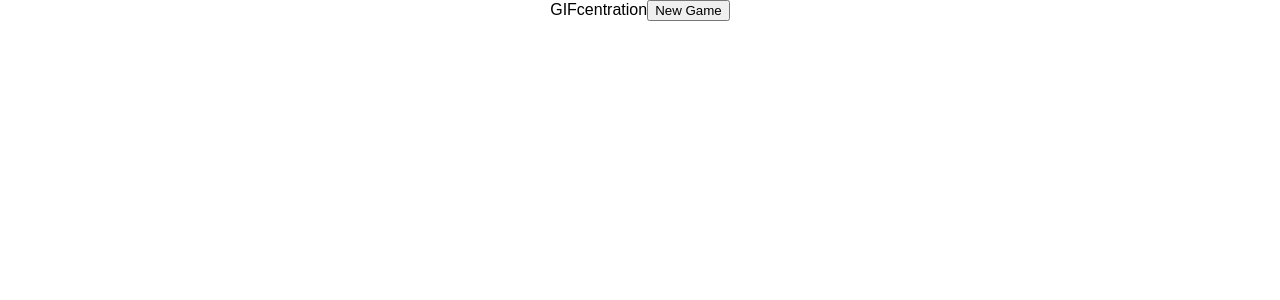
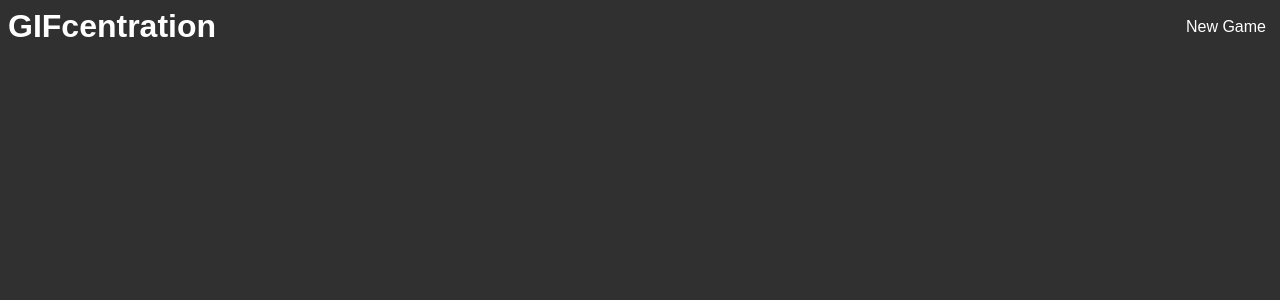
Before and after one commit to mstop4/gifcentration-client, a React (Create React App) app: page / in a window 1280 px wide. Shown: the top 300 px of the page. Built offline with nearby package versions, Linux system fonts and the light colour scheme.

Commit message:
styled menubar

```diff
--- /dev/null
+++ b/src/css/MenuBar.css
@@ -0,0 +1,28 @@
+.menubar {
+  color: white;
+  display: flex;
+  justify-content: space-between;
+  align-items: center;
+  padding: 8px;
+}
+
+.menubar-left {
+  float: left;
+}
+
+.menubar-right {
+  float: right;
+}
+
+.menubar h1 {
+  display: inline;
+  font-size: 2em;
+}
+
+.newgame {
+  border: 0;
+  background-color: #303030;
+  background-color: rgba(0,0,0,0);
+  color: white;
+  font-size: 1em;
+}
--- a/src/css/QueryBox.css
+++ b/src/css/QueryBox.css
@@ -1,4 +1,5 @@
 .query-background {
+  color: white;
   left: 0;
   top: -100%;
   width: 100%;
@@ -26,19 +27,29 @@
 
 .query-loading {
   font-size: 3em;
-  color: white;
 }
 
 .query-input {
-  color: white;
   font-size: 3em;
   background-color: black;
   background-color: rgba(0,0,0,0);
   border: 0;
   border-bottom: 1px solid;
   border-color: white;
+  color: white;
 }
 
 .query-input:focus {
   outline: none;
 }
+
+.query-close {
+  background-color: black;
+  background-color: rgba(0,0,0,0);
+  color: white;
+  border: 0;
+  position: absolute;
+  top: 20px;
+  right: 45px;
+  font-size: 3em;
+}
--- a/src/css/index.css
+++ b/src/css/index.css
@@ -2,4 +2,5 @@ body {
   margin: 0;
   padding: 0;
   font-family: sans-serif;
+  background-color: #303030;
 }
--- a/src/js/App.js
+++ b/src/js/App.js
@@ -23,7 +23,7 @@ class App extends Component {
     this.serverAddress = null
     this.myCardArray = React.createRef()
 
-    this.handleNewGame = this.handleNewGame.bind(this)
+    this.handleToggleQuery = this.handleToggleQuery.bind(this)
     this.handleQueryChange = this.handleQueryChange.bind(this)
     this.handleQuerySubmit = this.handleQuerySubmit.bind(this)
     this.handleImageLoad = this.handleImageLoad.bind(this)
@@ -41,6 +41,9 @@ class App extends Component {
     let keys = Object.keys(this.state.imageLoaded)
     let done = null
 
+    if (this.state.loadError) {
+      done = true
+    } else {
       if (keys.length > 0) {
         done = true
 
@@ -49,6 +52,7 @@ class App extends Component {
         })
       } else {
         done = false
+      }
     }
 
     if (!this.state.isAllLoaded && done) {
@@ -60,7 +64,7 @@ class App extends Component {
     }
   }
 
-  handleNewGame() {
+  handleToggleQuery() {
     this.setState({ queryBoxDisabled: !this.state.queryBoxDisabled })
   }
 
@@ -138,9 +142,10 @@ class App extends Component {
           imageLoaded={this.state.imageLoaded}
           handleChange={this.handleQueryChange}
           handleSubmit={this.handleQuerySubmit}
+          handleToggleQuery={this.handleToggleQuery}
         />
         <MenuBar
-          handleNewGame={this.handleNewGame}
+          handleToggleQuery={this.handleToggleQuery}
         />
         <Preloader
           canLoad={this.state.canLoad}
--- a/src/js/components/MenuBar.js
+++ b/src/js/components/MenuBar.js
@@ -1,20 +1,25 @@
 import React, { Component } from 'react'
 import PropTypes from 'prop-types'
+import '../../css/MenuBar.css'
 
 class MenuBar extends Component {
 
   render() {
     return (
       <div className="menubar">
-        <span className="title">GIFcentration</span>
-        <button className="newgame" onClick={this.props.handleNewGame}>New Game</button>
+        <div className="menubar-left">
+          <h1>GIFcentration</h1>
+        </div>
+        <div className="menubar-right">
+          <button className="newgame" onClick={this.props.handleToggleQuery}>New Game</button>
+        </div>
       </div>
     )
   }
 }
 
 MenuBar.propTypes = {
-  handleNewGame: PropTypes.func
+  handleToggleQuery: PropTypes.func
 }
 
 export default MenuBar
--- a/src/js/components/QueryBox.js
+++ b/src/js/components/QueryBox.js
@@ -39,6 +39,7 @@ class QueryBox extends Component {
       <div className={classes}>
         {/* <h2>Enter a query</h2> */}
         {textField}
+        <button className="query-close" onClick={this.props.handleToggleQuery}>X</button>
       </div>
     )
   }
@@ -50,7 +51,8 @@ QueryBox.propTypes = {
   showLoading: PropTypes.bool,
   imageLoaded: PropTypes.object,
   handleChange: PropTypes.func,
-  handleSubmit: PropTypes.func
+  handleSubmit: PropTypes.func,
+  handleToggleQuery: PropTypes.func
 }
 
 export default QueryBox
```
Lines whose indentation alone changed are shown as unchanged.
